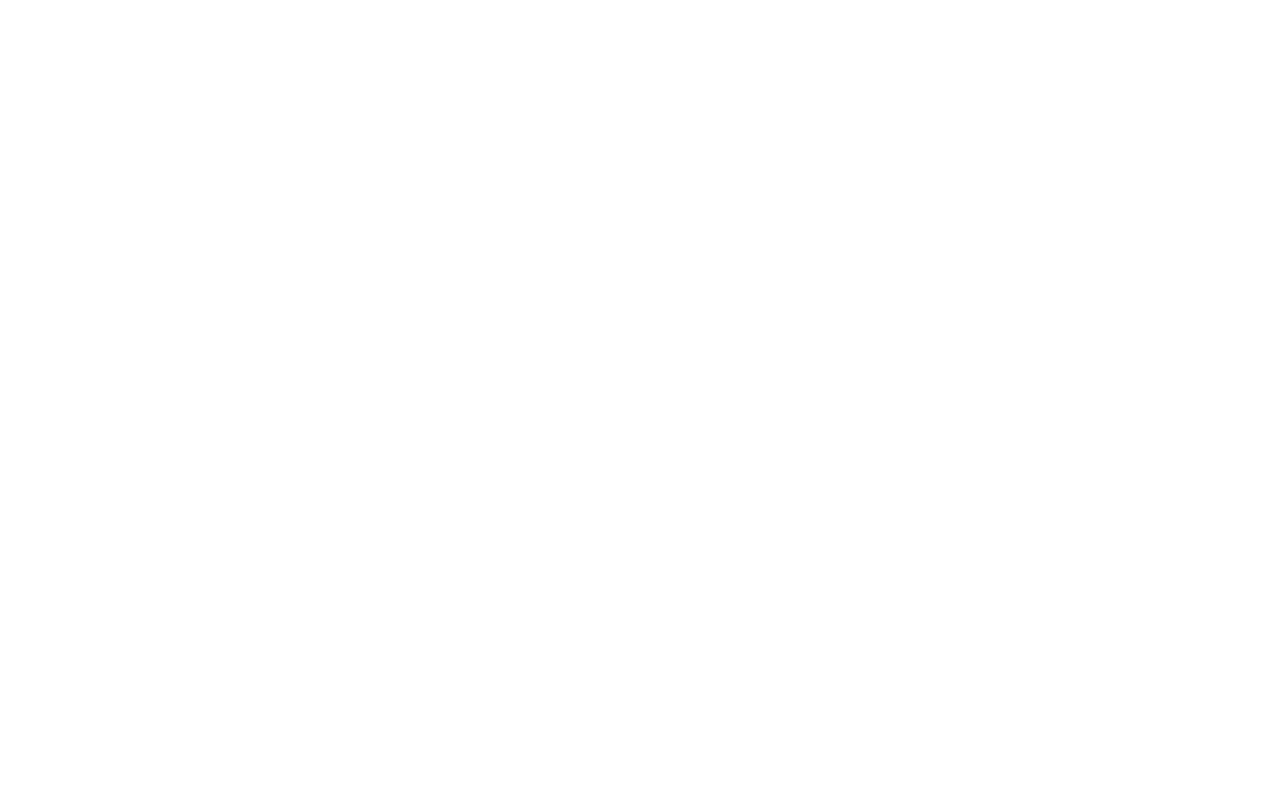
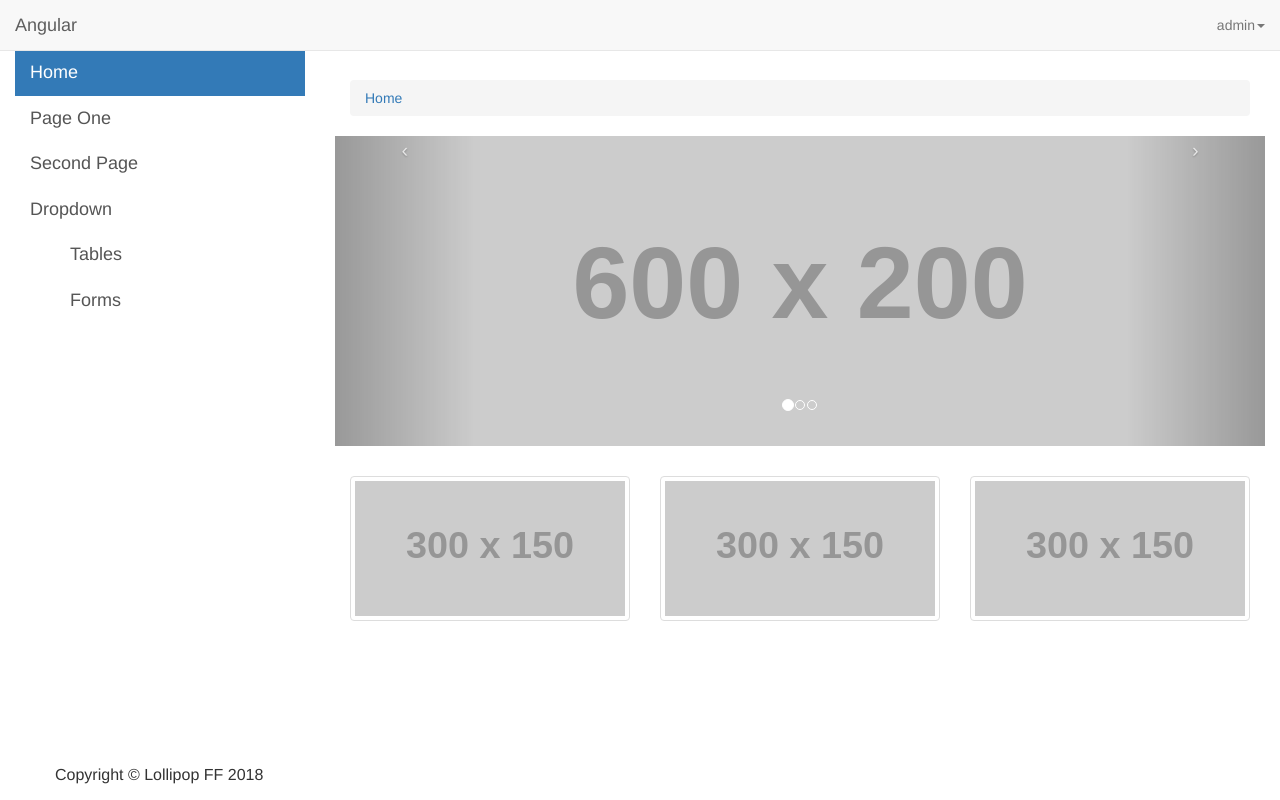
Before and after one commit to FanXuanyi/angular-admin-master, an Angular app: page /home in a window 1280 px wide. Before the commit this address led to /. Built offline with nearby package versions, Linux system fonts and the light colour scheme.

Commit message:
添加home组件

```diff
--- a/src/app/app.module.ts
+++ b/src/app/app.module.ts
@@ -7,7 +7,7 @@
 import { MainComponent } from './main/main.component';
 
 export const ROUTES: Routes = [
-  { path: '', component: MainComponent }
+  { path: '', loadChildren: './main/main.module#MainModule' }
 ];
 
 @NgModule({
--- a/src/app/main/components/sidebar/sidebar.component.html
+++ b/src/app/main/components/sidebar/sidebar.component.html
@@ -1,7 +1,7 @@
 <div class="sidebar">
   <ul class="list-group">
     <li>
-      <a href="#" class="list-group-item">Home</a>
+      <a routerLink="/home" routerLinkActive="active" class="list-group-item">Home</a>
     </li>
     <li>
       <a href="#" class="list-group-item">Page One</a>
--- /dev/null
+++ b/src/app/main/home/home.component.css
@@ -0,0 +1,7 @@
+.home {
+  margin-top: 30px;
+}
+
+img.slide-image {
+  width: 100%;
+}
--- /dev/null
+++ b/src/app/main/home/home.component.html
@@ -0,0 +1,50 @@
+<div class="container-fluid home">
+  <ul class="breadcrumb">
+    <li><a href="#">Home</a></li>
+  </ul>
+
+  <div class="row">
+    <!--轮播图-->
+    <div class="carousel slide" id="carousel">
+      <!--轮播指标-->
+      <ol class="carousel-indicators">
+        <li data-target="#carousel" data-slide-to="0" class="active"></li>
+        <li data-target="#carousel" data-slide-to="1"></li>
+        <li data-target="#carousel" data-slide-to="2"></li>
+      </ol>
+      <!--轮播项目-->
+      <div class="carousel-inner">
+        <div class="item active">
+          <img class="slide-image" src="http://placehold.it/600x200" alt="">
+        </div>
+        <div class="item">
+          <img class="slide-image" src="http://placehold.it/600x200" alt="">
+        </div>
+        <div class="item">
+          <img class="slide-image" src="http://placehold.it/600x200" alt="">
+        </div>
+      </div>
+      <!--轮播导航-->
+      <a class="carousel-control left" href="#carousel" data-slide="prev">&lsaquo;</a>
+      <a class="carousel-control right" href="#carousel" data-slide="next">&rsaquo;</a>
+    </div>
+  </div>
+
+  <div class="row" style="margin-top: 30px;">
+    <div class="col-md-4">
+      <div class="thumbnail">
+        <img src="http://placehold.it/300x150" alt="">
+      </div>
+    </div>
+    <div class="col-md-4">
+      <div class="thumbnail">
+        <img src="http://placehold.it/300x150" alt="">
+      </div>
+    </div>
+    <div class="col-md-4">
+      <div class="thumbnail">
+        <img src="http://placehold.it/300x150" alt="">
+      </div>
+    </div>
+  </div>
+</div>
--- /dev/null
+++ b/src/app/main/home/home.component.ts
@@ -0,0 +1,15 @@
+import { Component, OnInit } from '@angular/core';
+
+@Component({
+  selector: 'app-home',
+  templateUrl: './home.component.html',
+  styleUrls: ['./home.component.css']
+})
+export class HomeComponent implements OnInit {
+
+  constructor() { }
+
+  ngOnInit() {
+  }
+
+}
--- a/src/app/main/main.component.html
+++ b/src/app/main/main.component.html
@@ -4,7 +4,9 @@
     <div class="col-md-3">
       <app-sidebar></app-sidebar>
     </div>
-    <div class="col-md-9"></div>
+    <div class="col-md-9">
+      <router-outlet></router-outlet>
+    </div>
   </div>
 </div>
 <app-footer></app-footer>
--- a/src/app/main/main.module.ts
+++ b/src/app/main/main.module.ts
@@ -7,14 +7,25 @@
 import { HeaderComponent } from './components/header/header.component';
 import { FooterComponent } from './components/footer/footer.component';
 import { SidebarComponent } from './components/sidebar/sidebar.component';
+import { MainComponent } from './main.component';
+import { HomeComponent } from './home/home.component';
 
-export const ROUTES: Routes = [];
+export const ROUTES: Routes = [
+  {
+    path: '',
+    component: MainComponent,
+    children: [
+      { path: 'home', component: HomeComponent }
+    ]
+  }
+];
 
 @NgModule({
   declarations: [
     HeaderComponent,
     FooterComponent,
-    SidebarComponent
+    SidebarComponent,
+    HomeComponent
   ],
   imports: [
     RouterModule.forChild(ROUTES)
```
Also changed, not shown: 1 other file (tests, documents, lock files or other folders).
